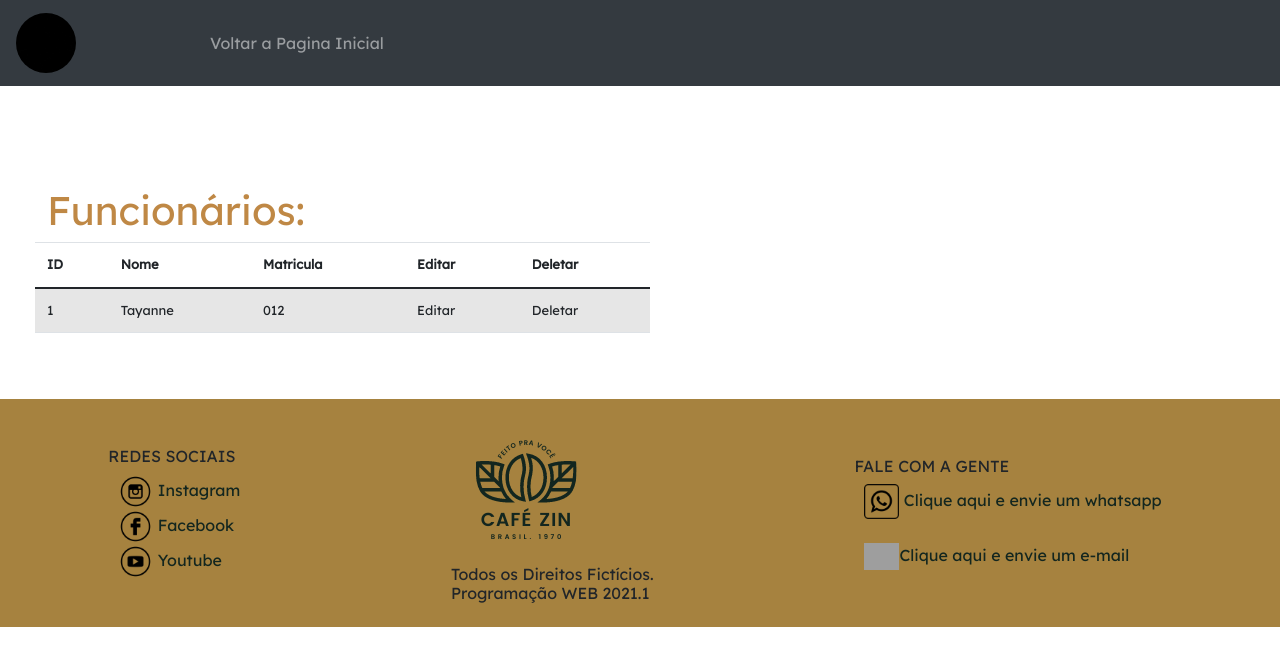
After one commit to DwDaraK/cafezin, a PHP site: page /funcionario.php in a window 1280 px wide. The commit adds this page. Shown: the top 666 px of the page. Run offline with PHP 8.4, Linux system fonts and the light colour scheme; grey boxes are pictures that could not be loaded.

Commit message:
fix style

```diff
--- /dev/null
+++ b/funcionario.php
@@ -0,0 +1,102 @@
+<?php
+
+?>
+
+<!DOCTYPE html>
+<html lang="en">
+<head>
+       <!--RESPONSIVE-->
+    <meta charset="UTF-8">
+    <meta http-equiv="X-UA-Compatible" content="IE=edge">
+    <meta name="viewport" content="width=device-width, initial-scale=1.0">
+
+      <!-- BOOTSTRAP 5.0 -->
+    <link rel="stylesheet" type="text/css" href="style.css">
+    <link href="https://cdn.jsdelivr.net/npm/bootstrap@5.0.0-beta2/dist/css/bootstrap.min.css" rel="stylesheet" integrity="sha384-BmbxuPwQa2lc/FVzBcNJ7UAyJxM6wuqIj61tLrc4wSX0szH/Ev+nYRRuWlolflfl" crossorigin="anonymous">
+
+      <!--BOOTSTRAP 4.0-->
+    <link rel="stylesheet" href="https://maxcdn.bootstrapcdn.com/bootstrap/4.5.2/css/bootstrap.min.css">
+    <script src="https://ajax.googleapis.com/ajax/libs/jquery/3.5.1/jquery.min.js"></script>
+    <script src="https://cdnjs.cloudflare.com/ajax/libs/popper.js/1.16.0/umd/popper.min.js"></script>
+    <script src="https://maxcdn.bootstrapcdn.com/bootstrap/4.5.2/js/bootstrap.min.js"></script>
+
+      <!--FAVICON FONT TITLE-->
+    <link rel="preconnect" href="https://fonts.gstatic.com">
+    <link href="https://fonts.googleapis.com/css2?family=Lexend&display=swap" rel="stylesheet">
+    <link rel="shortcut icon" href="images/coffe.png" type="image/x-icon">
+
+    <title> <BR> CAFÉ ZIN</title>
+</head>
+<body>
+      <!-- NAVEGAÇÃO -->
+      <nav class="navbar navbar-expand-lg navbar-dark bg-dark justify-content-center">
+        <a class="navbar-brand" href="#home"><img src="images/logos/header.gif" class="logoHeader"></a>
+        <button class="navbar-toggler" type="button" data-toggle="collapse" data-target="#navbarNav" aria-controls="navbarNav" aria-expanded="false" aria-label="Alterna navegação">
+          <span class="navbar-toggler-icon"></span>
+        </button>
+        <div class="collapse navbar-collapse" id="navbarNav">
+          <ul class="navbar-nav ">
+            <li class="nav-item">
+              <a class="nav-link " href="index.php">Voltar a Pagina Inicial</a>
+            </li>
+          </ul>
+        </div>
+      </nav>
+
+
+      <!-- SECTION SOBRE -->
+     <section class="funcionario">
+      <div class="d-flex" id="sobre">
+        <div class="row flex-wrap">
+          <h1>Funcionários:</h1>
+          <table class="table table-striped">
+            <thead>
+              <th>ID</th>
+              <th>Nome</th>
+              <th>Matricula</th>
+              <th>Editar</th>
+              <th>Deletar</th>
+            </thead>
+            <tbody>
+              <tr>
+                <td>1</td>
+                <td>Tayanne</td>
+                <td>012</td>
+                <td>Editar</td>
+                <td>Deletar</td>
+              </tr>
+            </tbody>
+          </table>
+        </div>
+      </div>
+     </section>
+
+      <!-- RODAPÉ -->
+     <footer>
+      <div class="d-flex flex-row p-2 bd-highlight justify-content-around align-items-center flex-wrap" id="contato">
+          <div class="p-2 bd-highlight">
+            <h6>REDES SOCIAIS</h6>
+            <a href="/"><img src="images/instagram.png" alt="Instagram"> Instagram</a><br>
+            <a href="/"><img src="images/facebook.png" alt="Facebook"> Facebook</a><br>
+            <a href="/"><img src="images/youtube.png" alt="Youtube"> Youtube</a>
+          </div>
+
+          <div class="p-2 bd-highlight">
+              <img src="images/logos/footer.png" id="logo"/>
+              <h6>
+                Todos os Direitos Fictícios. <br>
+                Programação WEB 2021.1
+              </h6>
+          </div>
+
+          <div class="p-2 bd-highlight">
+            <h6>FALE COM A GENTE</h6>
+            <a href="/"> <img src="images/whatsapp.png" alt="contato whatsapp"> Clique aqui e envie um whatsapp</a> <br> <br>
+            <a href="/"> <img src="images/email.png" alt="contato e-mail">Clique aqui e envie um e-mail</a>
+          </div>
+      </div>
+     </footer>
+
+    <script src="https://cdn.jsdelivr.net/npm/bootstrap@5.0.0-beta2/dist/js/bootstrap.bundle.min.js" integrity="sha384-b5kHyXgcpbZJO/tY9Ul7kGkf1S0CWuKcCD38l8YkeH8z8QjE0GmW1gYU5S9FOnJ0" crossorigin="anonymous"></script>
+</body>
+</html>
--- a/index.php
+++ b/index.php
@@ -175,7 +175,7 @@
      </main>
 
       <!-- SECTION SOBRE -->
-     <section>
+     <section class="pag-inicial">
       <div class="d-flex" id="sobre">
         <div class="row flex-wrap-reverse">
         <div class="col-sm-6 lead">
--- a/style.css
+++ b/style.css
@@ -2,6 +2,8 @@
   margin: 0;
   padding: 0;
   box-sizing: border-box;
+
+  font-family: "Lexend", sans-serif;
 }
 
 /* NAV */
@@ -43,18 +45,15 @@ main img {
 
 /* PRODUTOS */
 
+/* SECTION PAGINA INICIAL */
 
-
-/* SECTION */
-
-section {
+section .pag-inicial {
   background-color: #13261f;
 }
 
 section #sobre {
   padding: 100px 50px 50px 50px;
 
-  font-family: "Lexend", sans-serif;
   font-size: small;
   line-height: 1.5;
   text-align: justify;
@@ -64,6 +63,11 @@ section #sobre {
 
 section #sobre img {
   width: 100%;
+}
+
+/* FUNCIONARIO */
+section .funcionario {
+  background-color: white;
 }
 
 /* FOOTER */
```
Also changed, not shown: README.md.
